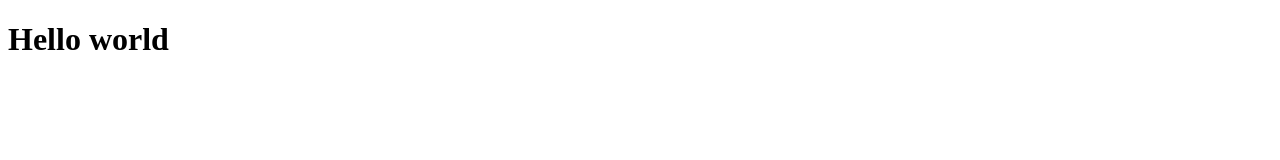
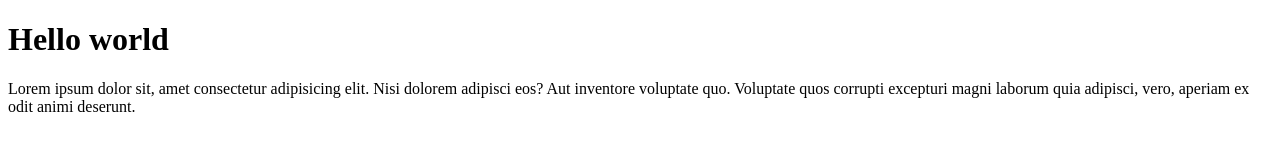
Before and after one commit to saurabhdhakne/temp-ashitosh, a plain HTML site: page index.html in a window 1280 px wide. Drawn offline with Linux system fonts and the light colour scheme.

Commit message:
paragraph tag added

```diff
--- a/index.html
+++ b/index.html
@@ -10,5 +10,11 @@
     <h1>
       Hello world
     </h1>
+    <p>
+      Lorem ipsum dolor sit, amet consectetur adipisicing elit. Nisi dolorem
+      adipisci eos? Aut inventore voluptate quo. Voluptate quos corrupti
+      excepturi magni laborum quia adipisci, vero, aperiam ex odit animi
+      deserunt.
+    </p>
   </body>
 </html>
```
